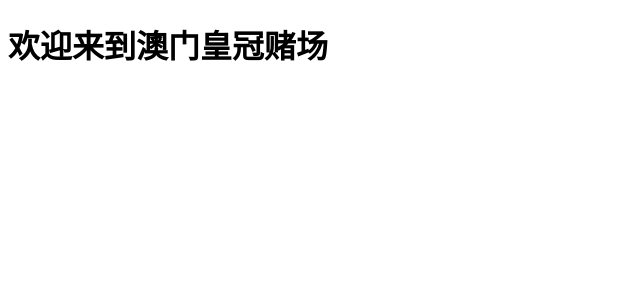
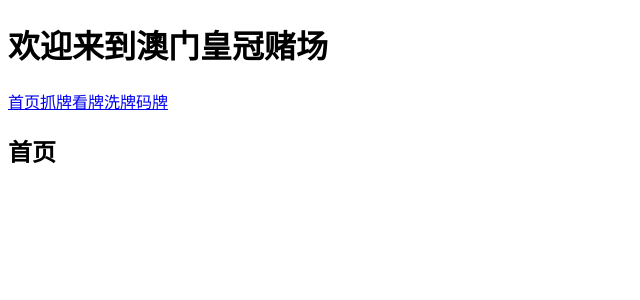
Before and after one commit to luoquanquan/react-ssr-show, a React app: page / in a window 1280 px wide. Shown: the top 300 px of the page, without its empty margins (0-640 px from the left). Built offline with nearby package versions, Linux system fonts and the light colour scheme.

Commit message:
配置路由
1. 安装 react-router-dom 依赖
2. 修改配置入口文件 client 和 App.jsx 安排上 react-router

```diff
--- a/package.json
+++ b/package.json
@@ -29,6 +29,7 @@
     "koa": "^2.7.0",
     "koa-router": "^7.4.0",
     "react": "^16.8.6",
-    "react-dom": "^16.8.6"
+    "react-dom": "^16.8.6",
+    "react-router-dom": "^5.0.1"
   }
 }
--- a/src/client.js
+++ b/src/client.js
@@ -1,6 +1,11 @@
 import React from 'react';
 import ReactDOM from 'react-dom';
+import { BrowserRouter } from 'react-router-dom';
 import App from './components/App.jsx';
 
-// eslint-disable-next-line
-ReactDOM.render(<App />, document.getElementById('app'));
+ReactDOM.render(
+  <BrowserRouter>
+    <App />
+  </BrowserRouter>,
+  document.getElementById('app'),
+);
--- a/src/components/App.jsx
+++ b/src/components/App.jsx
@@ -1,4 +1,11 @@
 import React from 'react';
+import { NavLink, Switch, Route } from 'react-router-dom';
+
+import Home from './Home.jsx';
+import Zhuapai from './Zhuapai.jsx';
+import Kanpai from './Kanpai.jsx';
+import Xipai from './Xipai.jsx';
+import Mapai from './Mapai.jsx';
 
 export default class App extends React.Component {
   constructor(props) {
@@ -10,6 +17,19 @@
     return (
       <div className="ssr-show">
         <h1>欢迎来到澳门皇冠赌场</h1>
+        <NavLink to="/">首页</NavLink>
+        <NavLink to="/Zhuapai">抓牌</NavLink>
+        <NavLink to="/Kanpai">看牌</NavLink>
+        <NavLink to="/Xipai">洗牌</NavLink>
+        <NavLink to="/Mapai">码牌</NavLink>
+
+        <Switch>
+          <Route path="/" component={Home} />
+          <Route path="/Zhuapai" component={Zhuapai} />
+          <Route path="/Kanpai" component={Kanpai} />
+          <Route path="/Xipai" component={Xipai} />
+          <Route path="/Mapai" component={Mapai} />
+        </Switch>
       </div>
     );
   }
```
